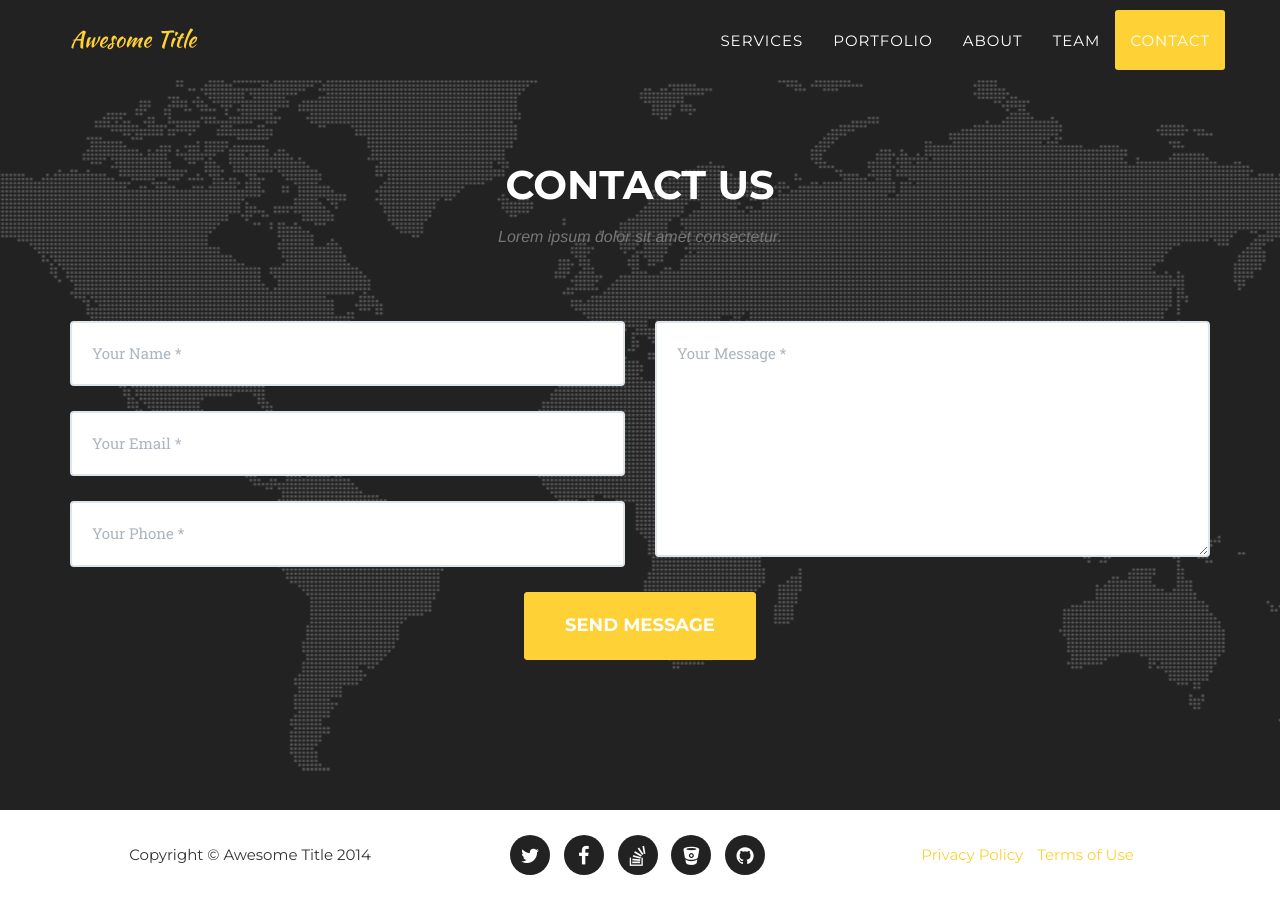
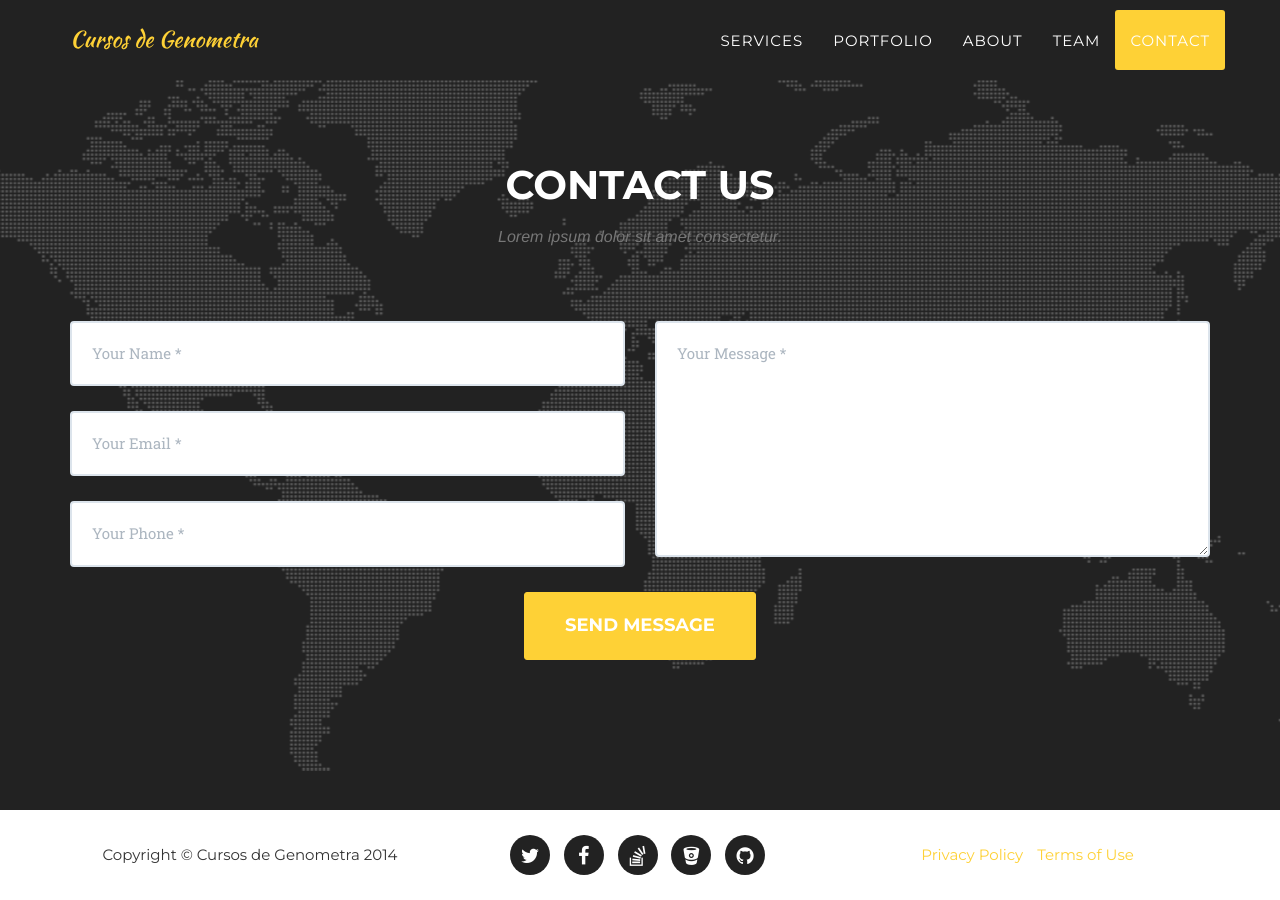
Before and after one commit to genometra/cursos, a Jekyll site: the page built from index.html, in a window 1280 px wide and 900 px high, scrolled down 5636 px. Built offline with Jekyll 4.4.1, drawn with Linux system fonts in a browser that asks for light colours; some web fonts are replaced.

Commit message:
config is ready

```diff
--- a/_config.yml
+++ b/_config.yml
@@ -2,8 +2,8 @@ url: https://y7kim.github.io
 baseurl: '/cursos/'
 
 # Site settings
-title: Awesome Title
-email: your-email@domain.com
+title: Cursos de Genometra
+email: cursos@genometra.com
 description: "Write an awesome description for your new site here. You can edit this line in _config.yml. It will appear in your document head meta (for Google search results) and in your feed.xml site description."
 
 # Color settings (hex-codes without the leading hash-tag)
```
